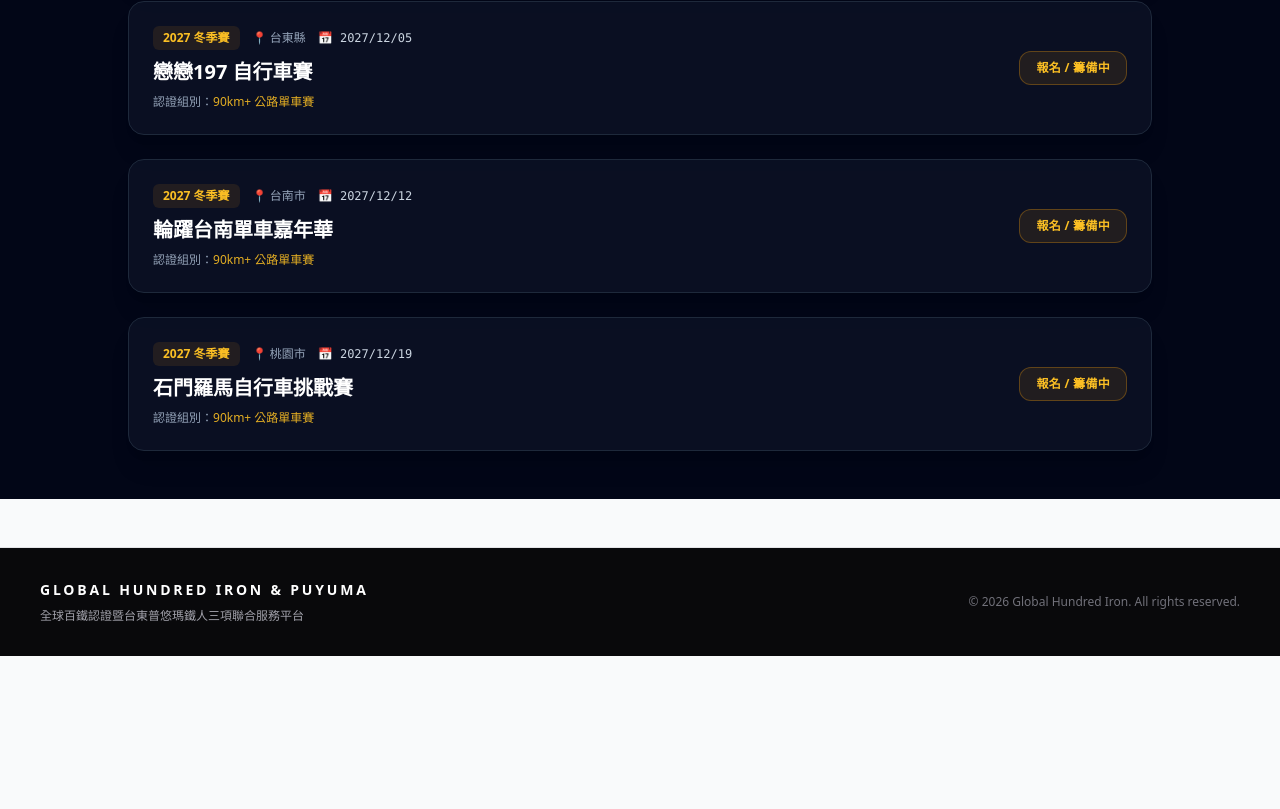
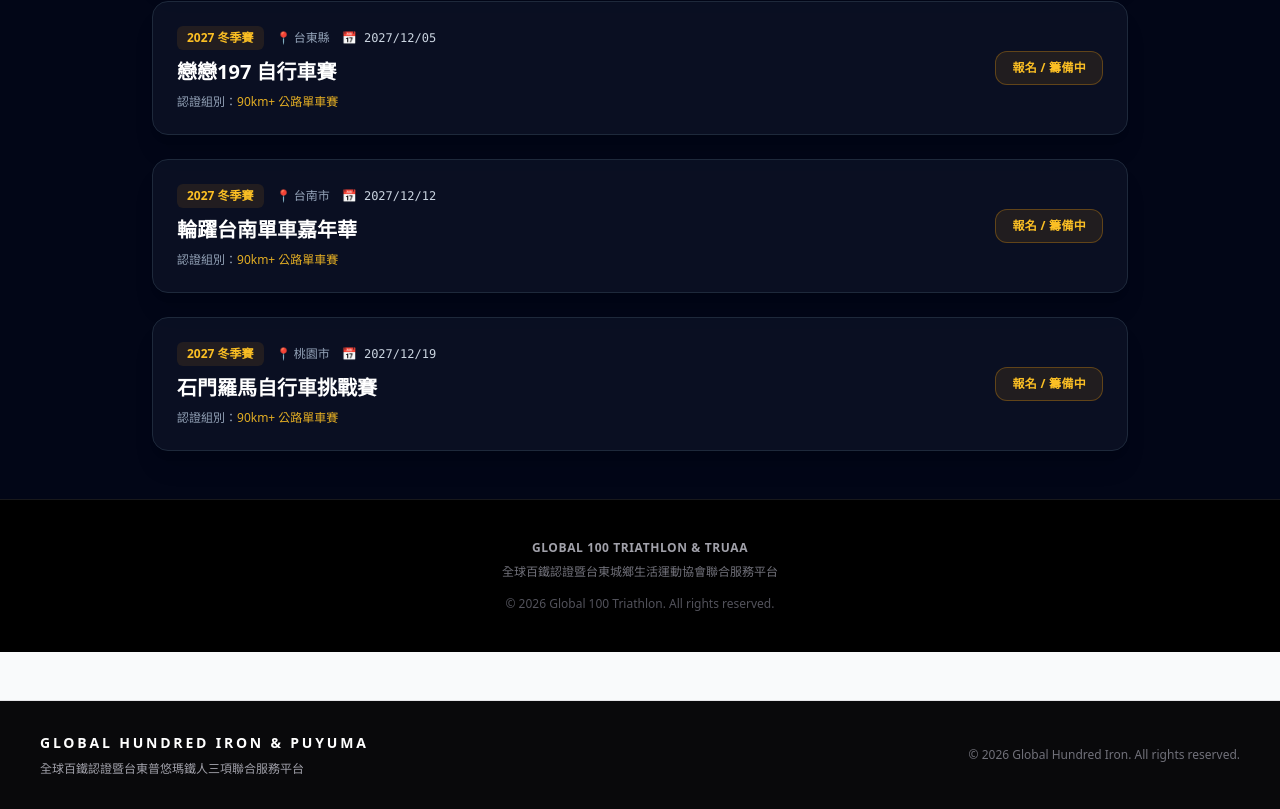
Before and after one commit to evelnynovem/global-hundred-iron, a Next.js app: page /series in a window 1280 px wide. Shown: the part 1549-2358 px from the top of the page. Before the commit the page ends 2205 px from the top, so only its background shows below. Built offline with nearby package versions, Linux system fonts and the light colour scheme; no server answers.

Commit message:
fix: update series list to 2026-2027 correct races and update footer to TRUAA

```diff
--- a/app/series/page.tsx
+++ b/app/series/page.tsx
@@ -1,6 +1,7 @@
 "use client";
 
 import Link from "next/link";
+import Footer from "@/components/Footer";
 
 export default function SeriesPage() {
   const seriesList = [
@@ -95,8 +96,8 @@ export default function SeriesPage() {
   ];
 
   return (
-    <div className="min-h-screen bg-slate-950 text-slate-100 py-12 px-6">
-      <div className="mx-auto max-w-5xl space-y-10">
+    <div className="min-h-screen bg-slate-950 text-slate-100 flex flex-col justify-between">
+      <div className="mx-auto max-w-5xl w-full py-12 px-6 space-y-10">
         <div className="flex flex-col sm:flex-row sm:items-center justify-between gap-4 border-b border-slate-800 pb-6">
           <div>
             <span className="text-xs font-semibold text-amber-400 bg-amber-500/10 px-3 py-1 rounded-full uppercase tracking-wider">
@@ -151,6 +152,7 @@ export default function SeriesPage() {
           ))}
         </div>
       </div>
+      <Footer />
     </div>
   );
 }
--- /dev/null
+++ b/components/Footer.tsx
@@ -0,0 +1,15 @@
+export default function Footer() {
+  return (
+    <footer className="bg-black border-t border-zinc-900 py-10 px-6 text-center text-zinc-500 text-xs space-y-2">
+      <div className="font-bold tracking-wider text-zinc-400">
+        GLOBAL 100 TRIATHLON & TRUAA
+      </div>
+      <div>
+        全球百鐵認證暨台東城鄉生活運動協會聯合服務平台
+      </div>
+      <div className="text-zinc-600 pt-2">
+        © 2026 Global 100 Triathlon. All rights reserved.
+      </div>
+    </footer>
+  );
+}
```
